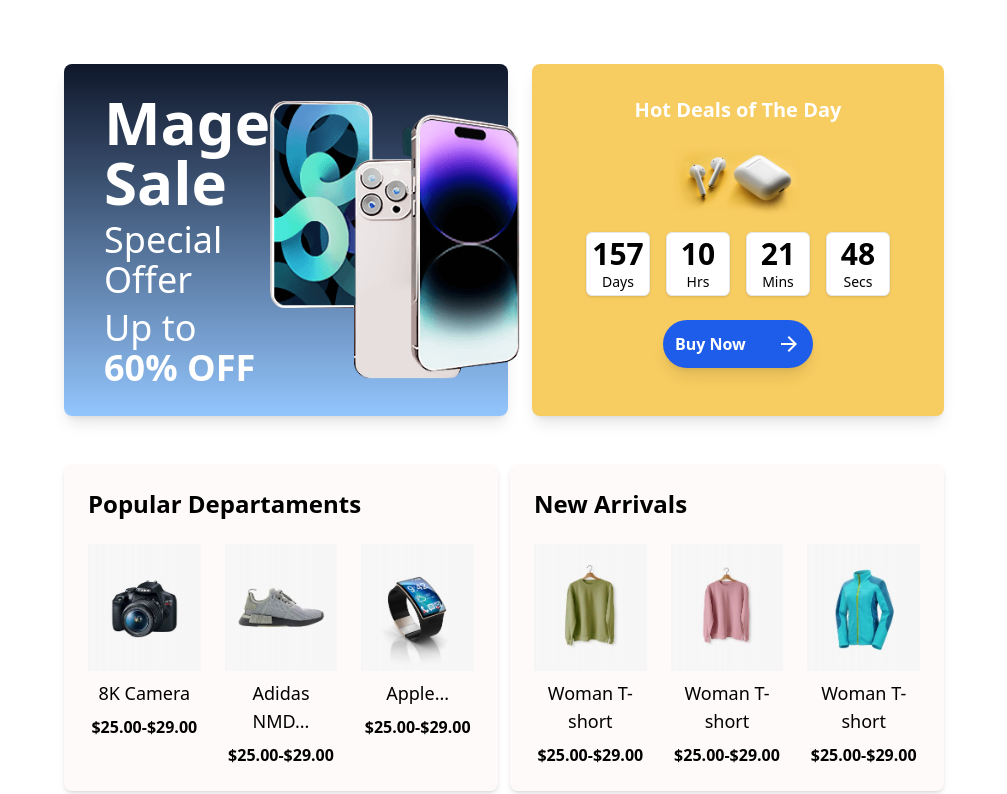
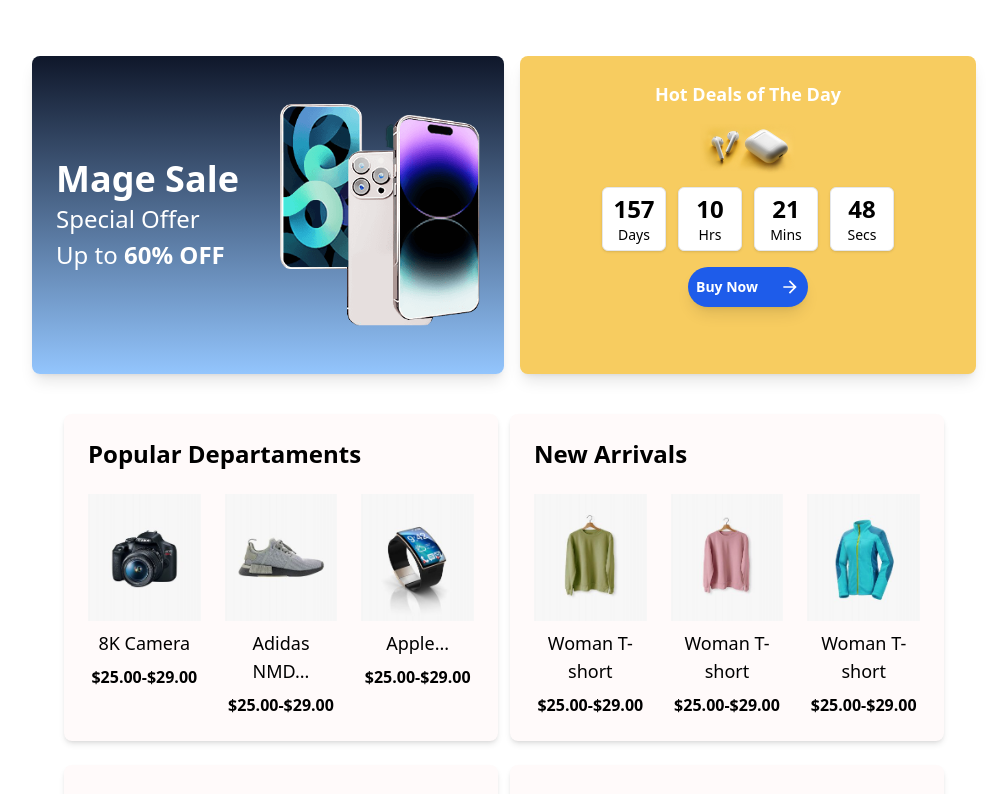
Before and after one commit to mustafo-coder/wolmart, a Next.js app: page / in a window 1280 px wide. Shown: the top 794 px of the page, without its empty margins (136-1143 px from the left). Built offline with nearby package versions, Linux system fonts and the light colour scheme.

Commit message:
Hero endi rostan tugatildi

```diff
--- a/src/components/pixl/OnePage.jsx
+++ b/src/components/pixl/OnePage.jsx
@@ -56,18 +56,18 @@
       initial={{ opacity: 0, y: -50 }}
       animate={{ opacity: 1, y: 0 }}
       transition={{ duration: 0.8 }}
-      className="flex flex-col md:flex-row items-center justify-center gap-6 p-6 md:h-[400px] xl:px-40"
+      className="flex flex-col md:flex-row items-center justify-center gap-4 p-4 md:h-[350px] xl:px-32"
     >
       <motion.div
         initial={{ opacity: 0, y: -50 }}
         animate={{ opacity: 1, y: 0 }}
         transition={{ duration: 1 }}
-        className="flex-1 flex flex-row items-center justify-between p-6 sm:p-10 bg-gradient-to-b from-slate-900 to-blue-300 rounded-lg shadow-lg h-full w-full"
+        className="flex-1 flex flex-row items-center justify-between p-4 sm:p-6 bg-gradient-to-b from-slate-900 to-blue-300 rounded-lg shadow-lg h-full w-full"
       >
         <div className="text-white flex flex-col">
-          <p className="text-2xl xl:text-6xl font-bold">Mage Sale</p>
-          <p className="text-xl xl:text-4xl mt-2">Special Offer</p>
-          <p className="text-xl xl:text-4xl mt-2">
+          <p className="text-xl xl:text-4xl font-bold">Mage Sale</p>
+          <p className="text-lg xl:text-2xl mt-1">Special Offer</p>
+          <p className="text-lg xl:text-2xl mt-1">
             Up to <strong>60% OFF</strong>
           </p>
         </div>
@@ -77,7 +77,7 @@
           transition={{ duration: 1.2 }}
           src="/pixl/onepage/iphone.png"
           alt="Just photo"
-          className="max-w-[120px] sm:max-w-[180px] md:max-w-[250px] w-full"
+          className="max-w-[100px] sm:max-w-[150px] md:max-w-[200px] w-full"
         />
       </motion.div>
 
@@ -85,9 +85,9 @@
         initial={{ opacity: 0, y: -50 }}
         animate={{ opacity: 1, y: 0 }}
         transition={{ duration: 1.5 }}
-        className="flex-1 bg-[#f7cc60] py-8 px-6 rounded-lg shadow-lg text-center h-full w-full"
+        className="flex-1 bg-[#f7cc60] py-6 px-4 rounded-lg shadow-lg text-center h-full w-full"
       >
-        <h1 className="mb-6 text-white text-xl font-bold">
+        <h1 className="mb-4 text-white text-lg font-bold">
           Hot Deals of The Day
         </h1>
         <motion.img
@@ -96,10 +96,10 @@
           transition={{ duration: 1.7 }}
           src="/pixl/onepage/airpods.png"
           alt="AirPods"
-          className="hidden md:block w-32 mx-auto mb-4"
+          className="hidden md:block w-24 mx-auto mb-3"
         />
 
-        <ul className="flex gap-4 justify-center">
+        <ul className="flex gap-3 justify-center">
           {hoursArray.map((e, idx) => (
             <motion.li
               key={idx}
@@ -107,9 +107,9 @@
               animate={{ opacity: 1, y: 0 }}
               transition={{ duration: 1 + idx * 0.2 }}
             >
-              <div className="border w-16 h-16 flex flex-col items-center justify-center bg-white rounded-md shadow">
-                <p className="text-3xl font-bold">{e.count}</p>
-                <p className="text-sm">{e.text}</p>
+              <div className="border w-14 h-14 md:w-16 md:h-16 flex flex-col items-center justify-center bg-white rounded-md shadow">
+                <p className="text-xl md:text-2xl font-bold">{e.count}</p>
+                <p className="text-xs md:text-sm">{e.text}</p>
               </div>
             </motion.li>
           ))}
@@ -119,12 +119,12 @@
           initial={{ opacity: 0, y: -50 }}
           animate={{ opacity: 1, y: 0 }}
           transition={{ duration: 1.5 }}
-          className="flex justify-center items-center mt-6"
+          className="flex justify-center items-center mt-4"
         >
           <a href="/buynow">
-            <div className="bg-[#1e5cea] h-12 w-[150px] flex justify-between items-center p-3 text-white rounded-3xl shadow-lg">
-              <p className="font-bold">Buy Now</p>
-              <ArrowForwardIcon />
+            <div className="bg-[#1e5cea] h-10 w-[120px] flex justify-between items-center p-2 text-white rounded-3xl shadow-lg">
+              <p className="font-bold text-sm">Buy Now</p>
+              <ArrowForwardIcon fontSize="small" />
             </div>
           </a>
         </motion.div>
```
